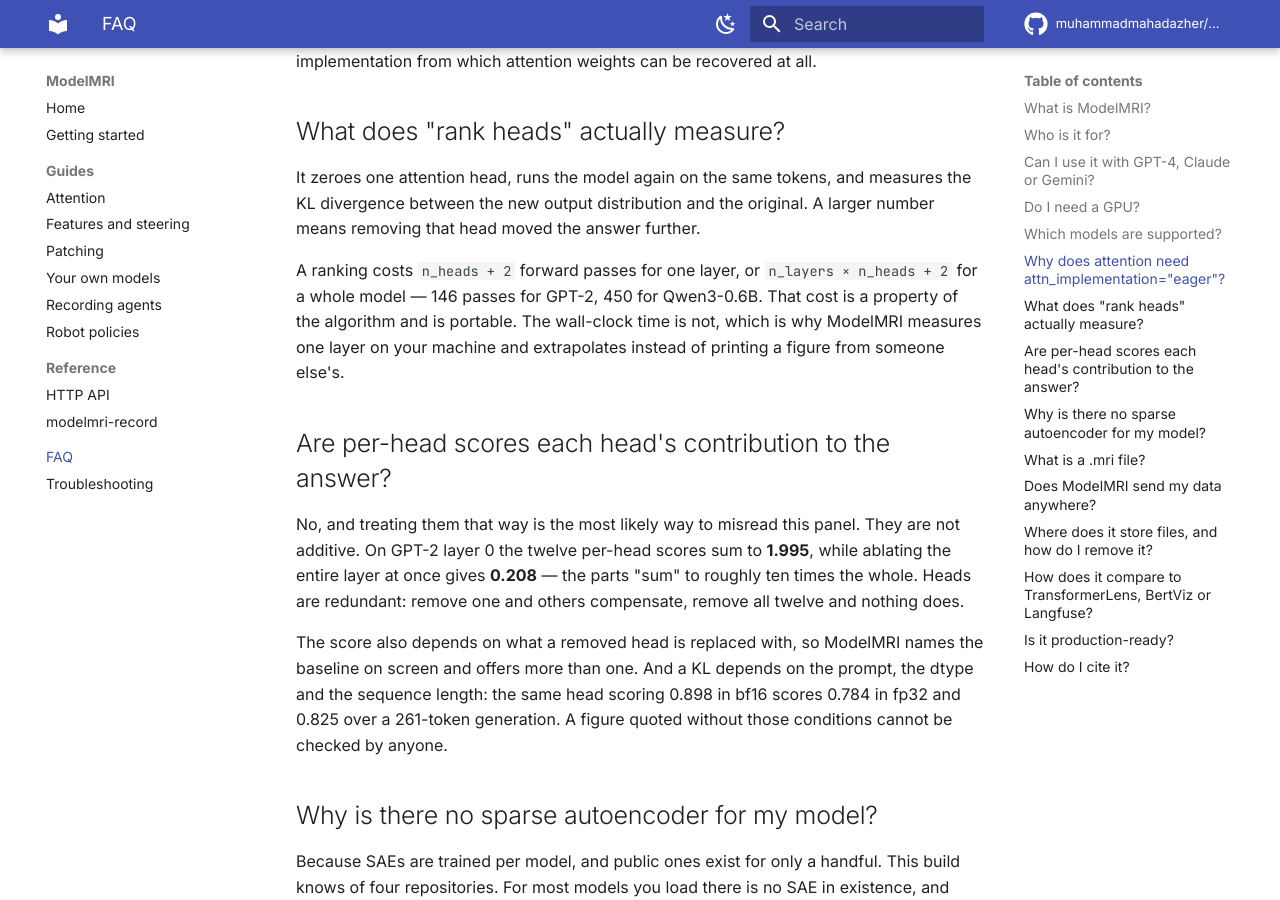
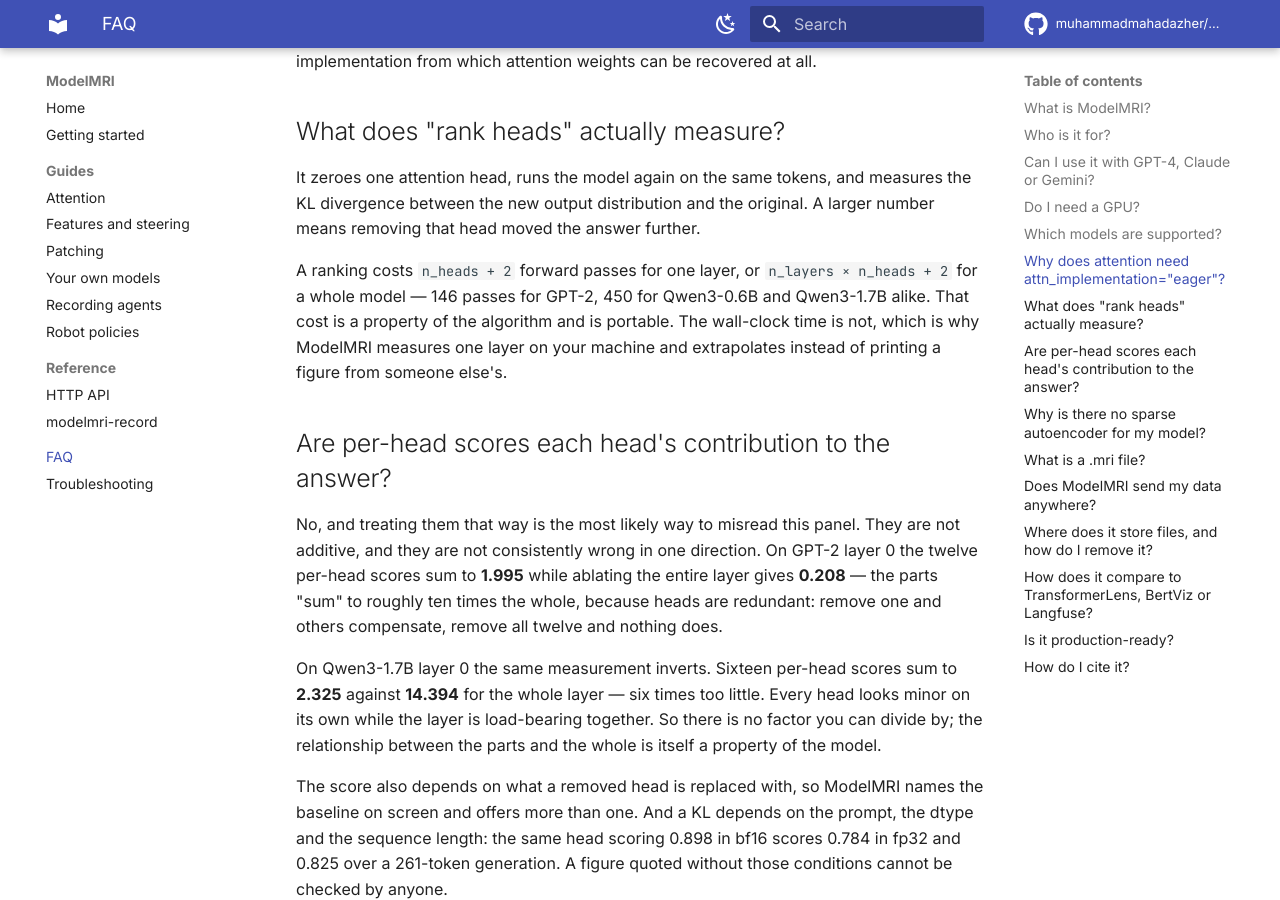
Before and after one commit to muhammadmahadazher/ModelMRI, an MkDocs documentation site: the page built from docs/faq.md, in a window 1280 px wide and 900 px high, scrolled down 1814 px. Built offline with MkDocs 1.6.1 and Material for MkDocs 9.7.7, drawn with Linux system fonts in a browser that asks for light colours; comment, search, counter and statistics services are not loaded; some of the changed text lies outside the part shown.

Commit message:
docs: the guides too, and a third claim the bigger model corrects
Every model-specific figure in docs/ re-measured on Qwen3-1.7B and added
alongside the old ones rather than replacing them, because the interesting
result is the spread across models, not any single row.

The correction worth reading: non-additivity does not run in one direction.
The guides said the per-head scores "sum to roughly ten times the whole",
measured on gpt2 layer 0 (1.995 against 0.208). On Qwen3-1.7B layer 0 the same
measurement inverts -- sixteen per-head scores sum to 2.325 against 14.394 for
the layer, six times too LITTLE, so every head looks minor alone while the
layer is load-bearing together. gemma-3-270m-it inverts harder still. There is
no factor to divide by, and the guides now say so instead of implying the
overshoot is the rule.

Also measured and added:
- attention row sums on Qwen3-1.7B: mean 1.0000 across 28 layers x 16 heads,
  worst deviation 0.00272, causal mask holds. That is the same verification
  every other model in the index table carries.
- patching peaks and cost: 1142 passes in 203.9 s.
- head_dim: 2048/16 = 128 and the projection reads 128, so the quotient is
  CORRECT on this model -- unlike Qwen3-0.6B where it is wrong by 2x. The guide
  keeps naming Qwen3-0.6B, since the point is that the quotient cannot be
  trusted, not that it is always wrong.
- pass counts: Qwen3-0.6B and Qwen3-1.7B are both 450, the same 28 x 16 shape
  at different widths.

getting-started now suggests Qwen3-1.7B as the first model to load.

Co-Authored-By: Claude Opus 5 <noreply@anthropic.com>

```diff
--- a/docs/faq.md
+++ b/docs/faq.md
@@ -60,7 +60,7 @@ Any causal language model `transformers` can load with eager attention, found
 in the HuggingFace cache you already have, a folder on disk, or searched for
 and downloaded in the app.
 
-The models with a **recorded end-to-end result** are GPT-2, Qwen3-0.6B,
+The models with a **recorded end-to-end result** are Qwen3-1.7B, GPT-2, Qwen3-0.6B,
 Qwen2.5-0.5B-Instruct, SmolLM2-360M-Instruct and Gemma-3-270m-it; the
 [verified table](index.md#verified-not-asserted) lists what each measured.
 Others should work. They are not listed as supported, because a model nobody
@@ -89,17 +89,24 @@ original. A larger number means removing that head moved the answer further.
 
 A ranking costs `n_heads + 2` forward passes for one layer, or
 `n_layers × n_heads + 2` for a whole model — 146 passes for GPT-2, 450 for
-Qwen3-0.6B. That cost is a property of the algorithm and is portable. The
+Qwen3-0.6B and Qwen3-1.7B alike. That cost is a property of the algorithm and is portable. The
 wall-clock time is not, which is why ModelMRI measures one layer on your
 machine and extrapolates instead of printing a figure from someone else's.
 
 ## Are per-head scores each head's contribution to the answer?
 
 No, and treating them that way is the most likely way to misread this panel.
-They are not additive. On GPT-2 layer 0 the twelve per-head scores sum to
-**1.995**, while ablating the entire layer at once gives **0.208** — the parts
-"sum" to roughly ten times the whole. Heads are redundant: remove one and
-others compensate, remove all twelve and nothing does.
+They are not additive, and they are not consistently wrong in one direction.
+On GPT-2 layer 0 the twelve per-head scores sum to **1.995** while ablating the
+entire layer gives **0.208** — the parts "sum" to roughly ten times the whole,
+because heads are redundant: remove one and others compensate, remove all
+twelve and nothing does.
+
+On Qwen3-1.7B layer 0 the same measurement inverts. Sixteen per-head scores sum
+to **2.325** against **14.394** for the whole layer — six times too little.
+Every head looks minor on its own while the layer is load-bearing together. So
+there is no factor you can divide by; the relationship between the parts and
+the whole is itself a property of the model.
 
 The score also depends on what a removed head is replaced with, so ModelMRI
 names the baseline on screen and offers more than one. And a KL depends on the
```
Also changed, not shown: docs/getting-started.md (+1 -1 lines), docs/guides/attention.md (+12 -6 lines), docs/guides/patching.md (+2 -0 lines), docs/index.md (+1 -0 lines).
